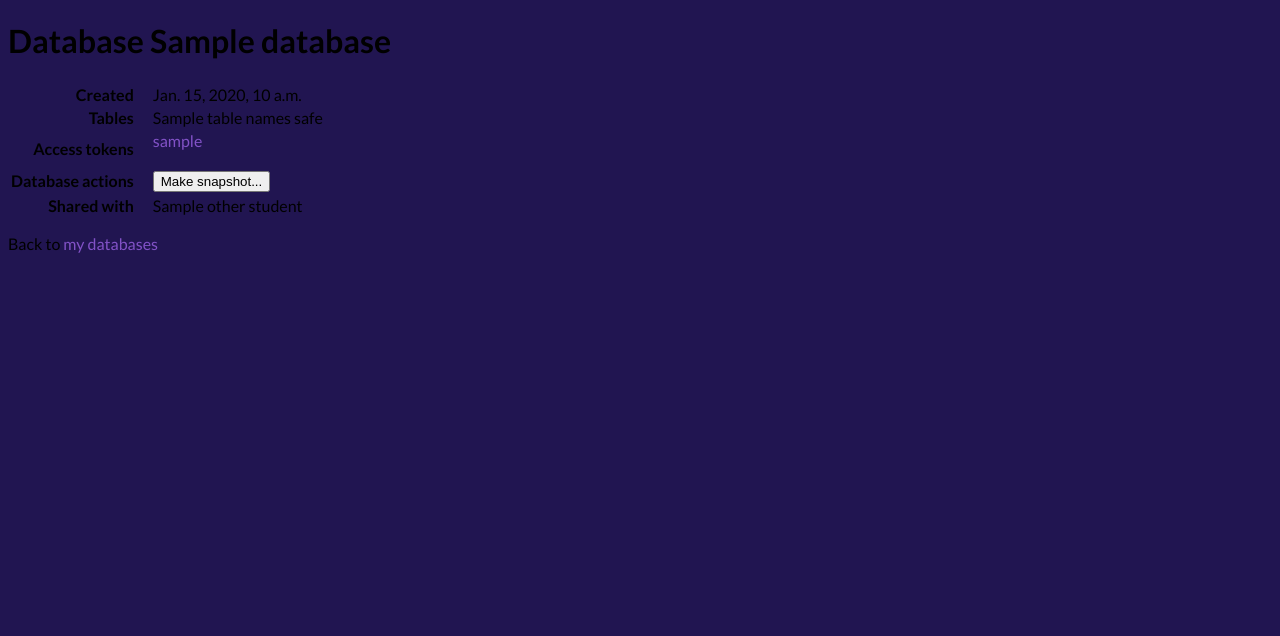
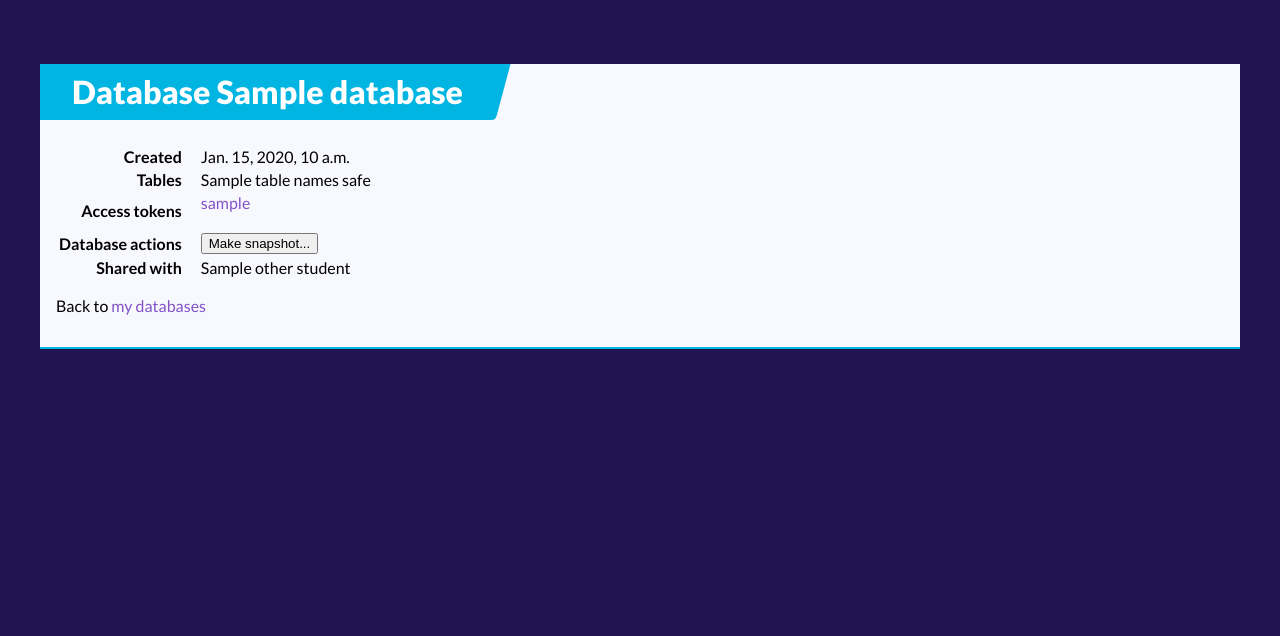
Before and after one commit to klenth/database_course, a Django app: template dbmanager/templates/database_details.html in a window 1280 px wide. Shown: the part 30-666 px from the top of the page. Run offline with Django 3.2, Linux system fonts and the light colour scheme; the template is opened without the code that fills it: most values are stand-ins (such as "Sample title", 1, 10 or a date in 2020); parts of the project's set-up code (start-up, migrations or seed data) failed here and were passed over.

Commit message:
Started moving dbmanager database details view into new card-based format

```diff
--- a/dbmanager/templates/database_details.html
+++ b/dbmanager/templates/database_details.html
@@ -1,6 +1,7 @@
 {% extends 'base.html' %}
 {% load functional %}
 
+{% comment %}
 {% block head %}
     <style>
         #share_table tr > :nth-child(2) {
@@ -35,9 +36,13 @@
         }
     </style>
 {% endblock %}
+{% endcomment %}
 
 {% block content %}
-    <h1>Database <span class="database-name">{{ database.name }}</span></h1>
+<div class="cards">
+    <div class="card">
+
+        <div class="title">Database <span class="database-name">{{ database.name }}</span></div>
         {% if is_shared %}
             <h4>Owned by {{ database.owner.first_name }} {{ database.owner.last_name }}
                 {% if is_readonly %}
@@ -208,6 +213,8 @@
         <p>
             Back to <a href="{% url 'student_home' %}">my databases</a>
         </p>
+    </div>
+</div>
 
 <script>
 "use strict";
@@ -341,5 +348,4 @@
     $$("#adjust_shares_form button").forEach(element => element.addEventListener("click", popSaveSharesButton));
 })();
 </script>
-
 {% endblock %}
--- a/dbmanager/views.py
+++ b/dbmanager/views.py
@@ -215,7 +215,7 @@ def database_details(request, db_name):
     if request.user.is_superuser:
         student = db.owner
     else:
-        student = get_object_or_404(Student, pk=request.user.id)
+        student = get_object_or_404(Student, id=request.user.id)
 
     is_owner = db.owner.id == request.user.id
     is_shared = student in db.other_students.all()
```
Lines whose indentation alone changed are shown as unchanged.
